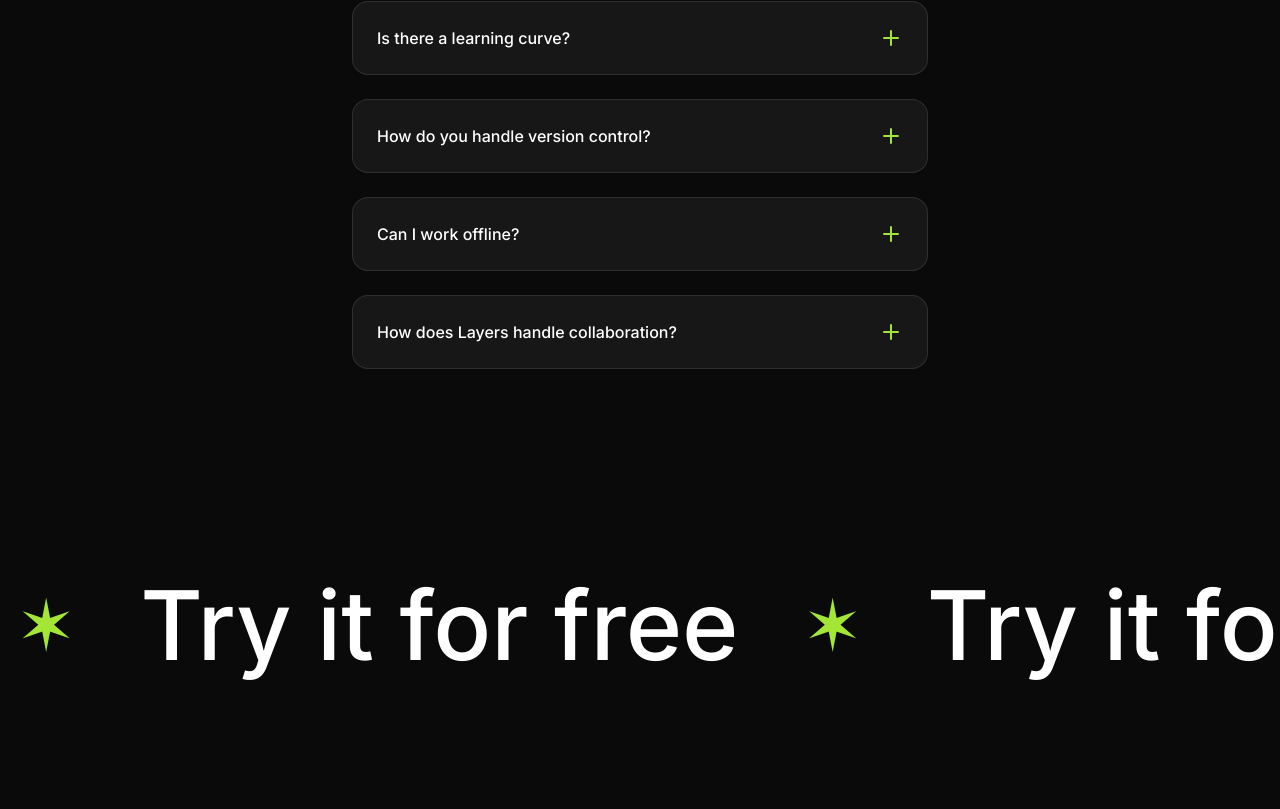
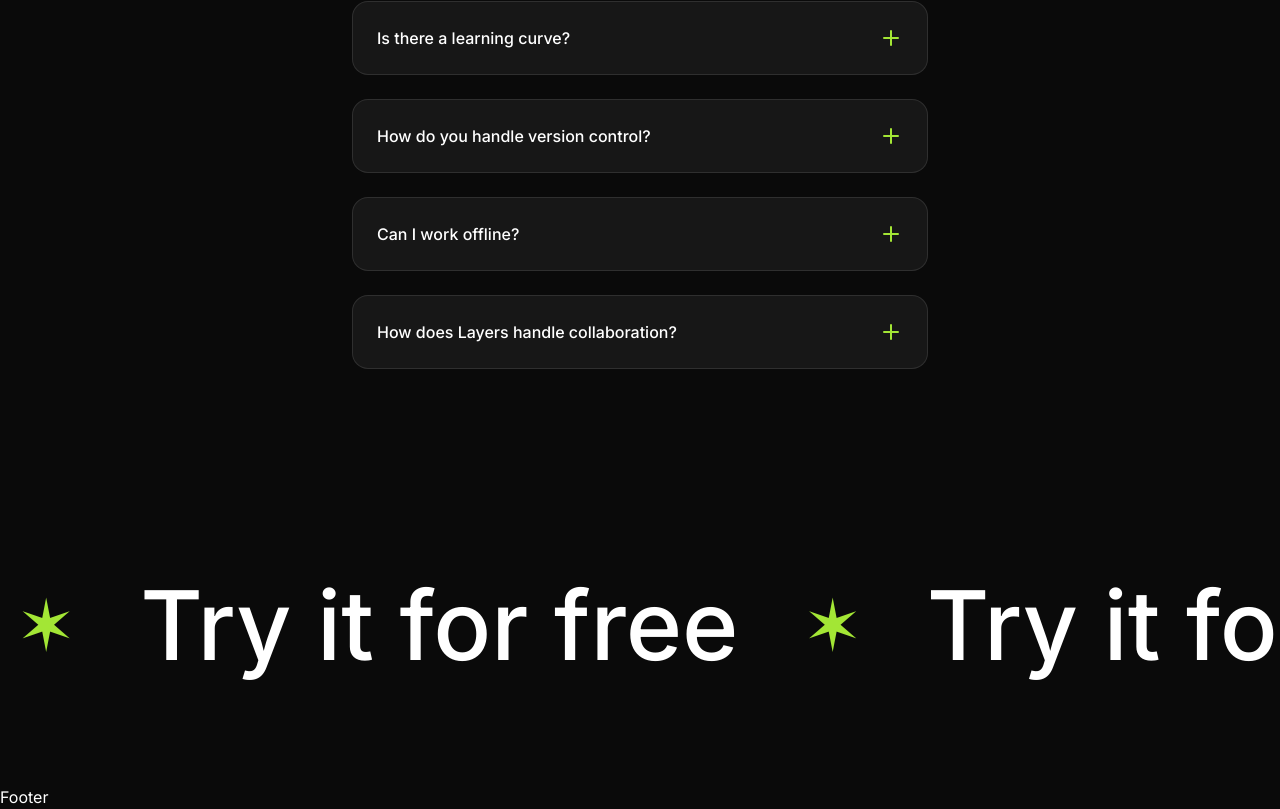
Before and after one commit to farhanf7n/project-management-app, a Next.js app: page / in a window 1280 px wide. Shown: the part 4104-4913 px from the top of the page. Before the commit the page ends 4889 px from the top, so only its background shows below. Built offline with nearby package versions, Linux system fonts and the light colour scheme.

Commit message:
Added footer

```diff
--- a/src/app/page.tsx
+++ b/src/app/page.tsx
@@ -6,6 +6,7 @@ import Features from "@/sections/Features";
 import Integrations from "@/sections/Integrations";
 import Faqs from "@/sections/Faqs";
 import CallToAction from "@/sections/CallToAction";
+import Footer from "@/sections/Footer";
 
 export default function Home() {
     return (
@@ -18,6 +19,7 @@ export default function Home() {
             <Integrations />
             <Faqs />
             <CallToAction />
+            <Footer />
         </div>
     );
 }
```
